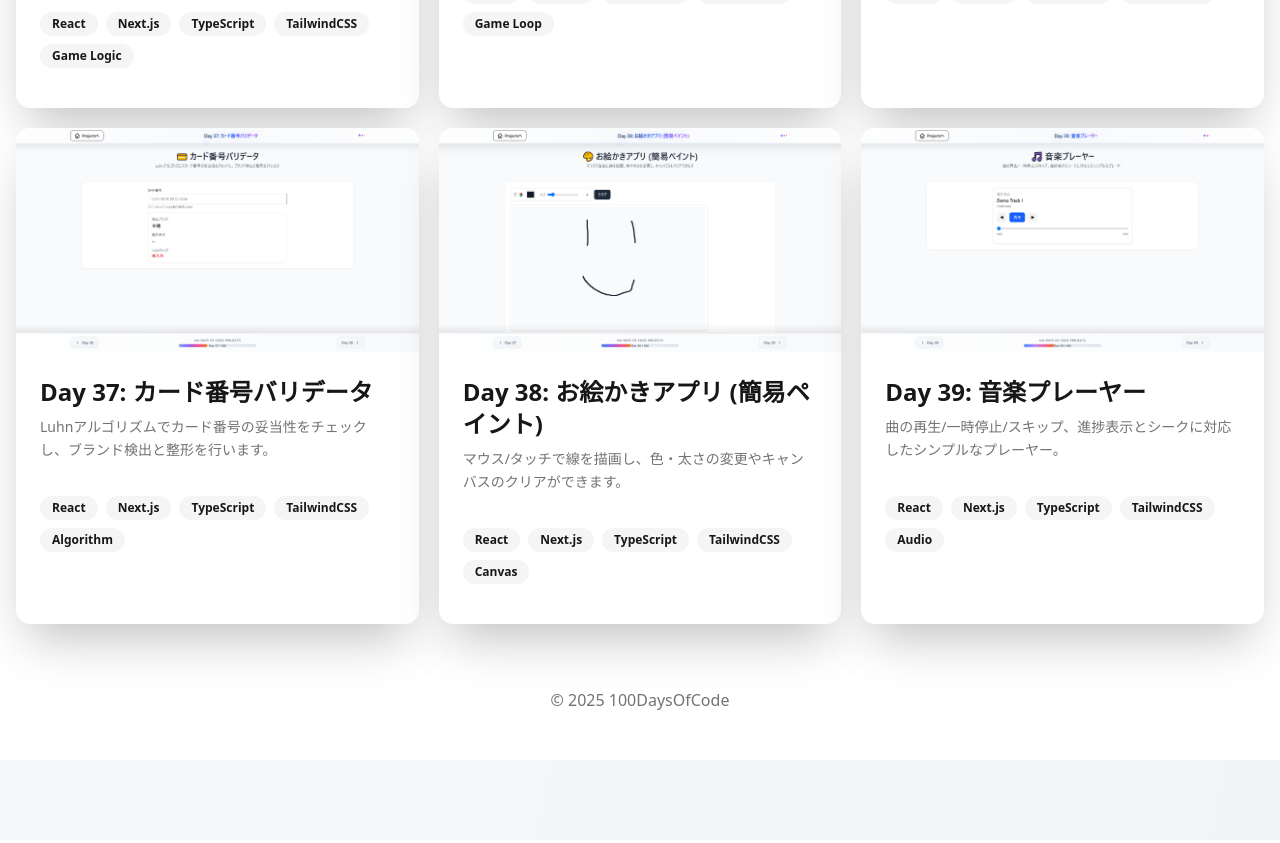
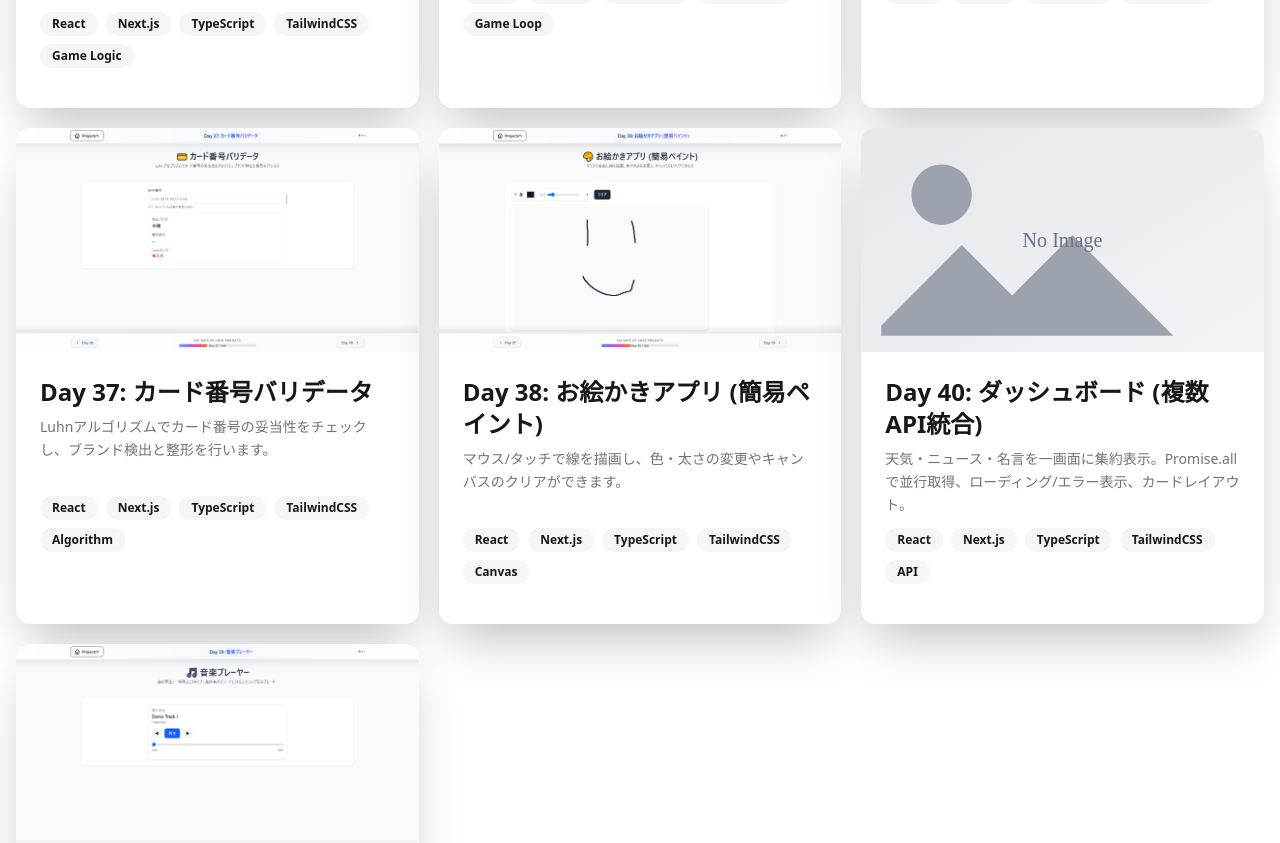
Before and after one commit to atsuki61/100DaysOfCode, a Next.js app: page / in a window 1280 px wide. Shown: the part 5680-6523 px from the top of the page. Built offline with nearby package versions, Linux system fonts and the light colour scheme.

Commit message:
feat(home): Day40 ダッシュボードカードを追加 (no-image.svg 仮)

```diff
--- a/src/app/page.tsx
+++ b/src/app/page.tsx
@@ -309,6 +309,14 @@ export default function HomePage() {
         tags: ['React', 'Next.js', 'TypeScript', 'TailwindCSS', 'Canvas'],
       },
       {
+        id: 'day40',
+        name: 'Day 40: ダッシュボード (複数API統合)',
+        path: '/day40-dashboard',
+        imageUrl: '/images/no-image.svg',
+        description: '天気・ニュース・名言を一画面に集約表示。Promise.allで並行取得、ローディング/エラー表示、カードレイアウト。',
+        tags: ['React', 'Next.js', 'TypeScript', 'TailwindCSS', 'API'],
+      },
+      {
         id: 'day39',
         name: 'Day 39: 音楽プレーヤー',
         path: '/day39-music-player',
```
